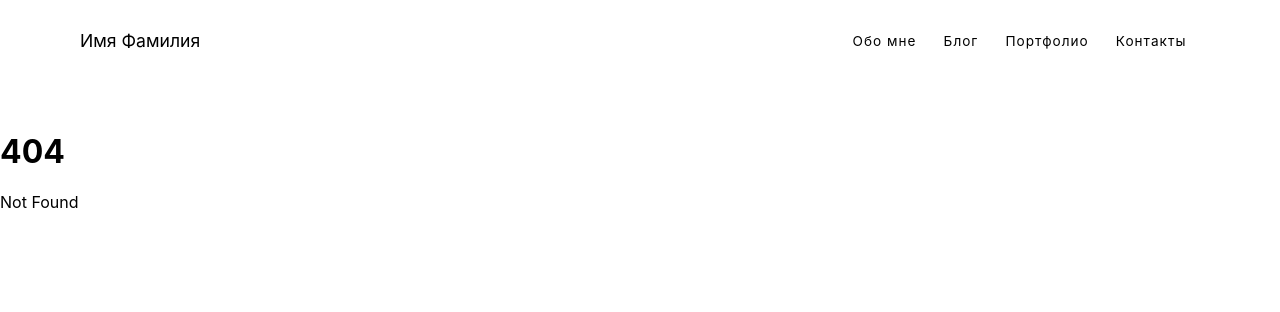
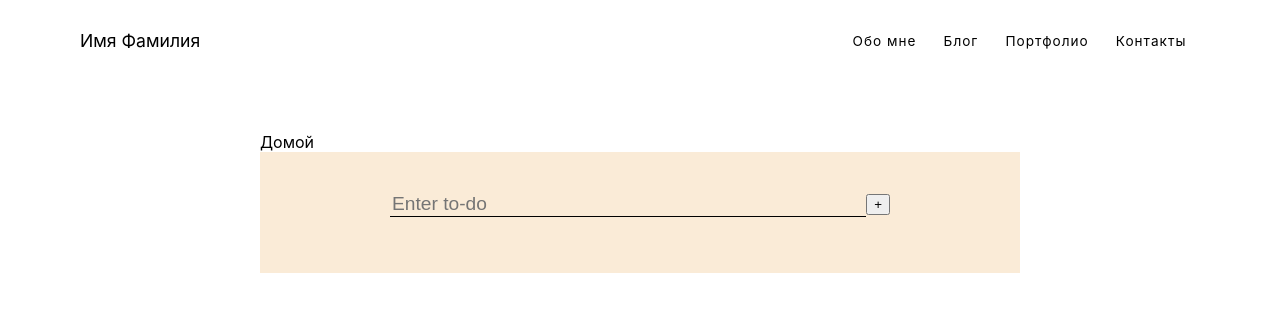
Before and after one commit to VINKERM/svelte-test, a SvelteKit app: page /project/appps/1 in a window 1280 px wide. Before the commit this address had no page. Shown: the top 312 px of the page. Built offline with nearby package versions, Linux system fonts and the light colour scheme.

Commit message:
add blog

```diff
--- a/src/routes/project/appps/1/+layout.svelte
+++ b/src/routes/project/appps/1/+layout.svelte
@@ -0,0 +1,12 @@
+<div class='container'>
+    <a href='/project'>Домой</a>
+    <slot/>
+    </div>
+
+    <style>
+    .container {
+    margin: 50px auto;
+    max-width: 800px;
+    padding: 0 20px;
+    }
+    </style>
--- /dev/null
+++ b/src/routes/project/appps/1/+page.svelte
@@ -0,0 +1,54 @@
+<main>
+    <form on:submit|preventDefault={add}>
+        <input bind:value={newItem} placeholder="Enter to-do" />
+        <button class="add-todo" on:click={add}><span>+</span></button>
+        </form>
+</main>
+
+<script>
+    let newItem = "";
+let todoList = [];
+function add() {
+if (newItem !== "") {
+todoList = [
+...todoList,
+{
+task: newItem,
+completed: false,
+},
+];
+newItem = "";
+}
+}
+
+</script>
+
+<style>
+    main {
+display: flex;
+flex-direction: column;
+align-items: center;
+min-height: 100%;
+padding: 5vmin;
+box-sizing: border-box;
+background: antiquewhite;
+    }
+form {
+width: 100%;
+max-width: 500px;
+display: flex;
+align-items: center;
+margin-bottom: 1em;
+}
+input {
+flex-grow: 1;
+width: 0;
+border: none;
+border-bottom: 1px solid black;
+background: transparent;
+box-shadow: none;
+font-size: 1.2rem;
+margin: 0;
+outline: none;
+}
+</style>
```
